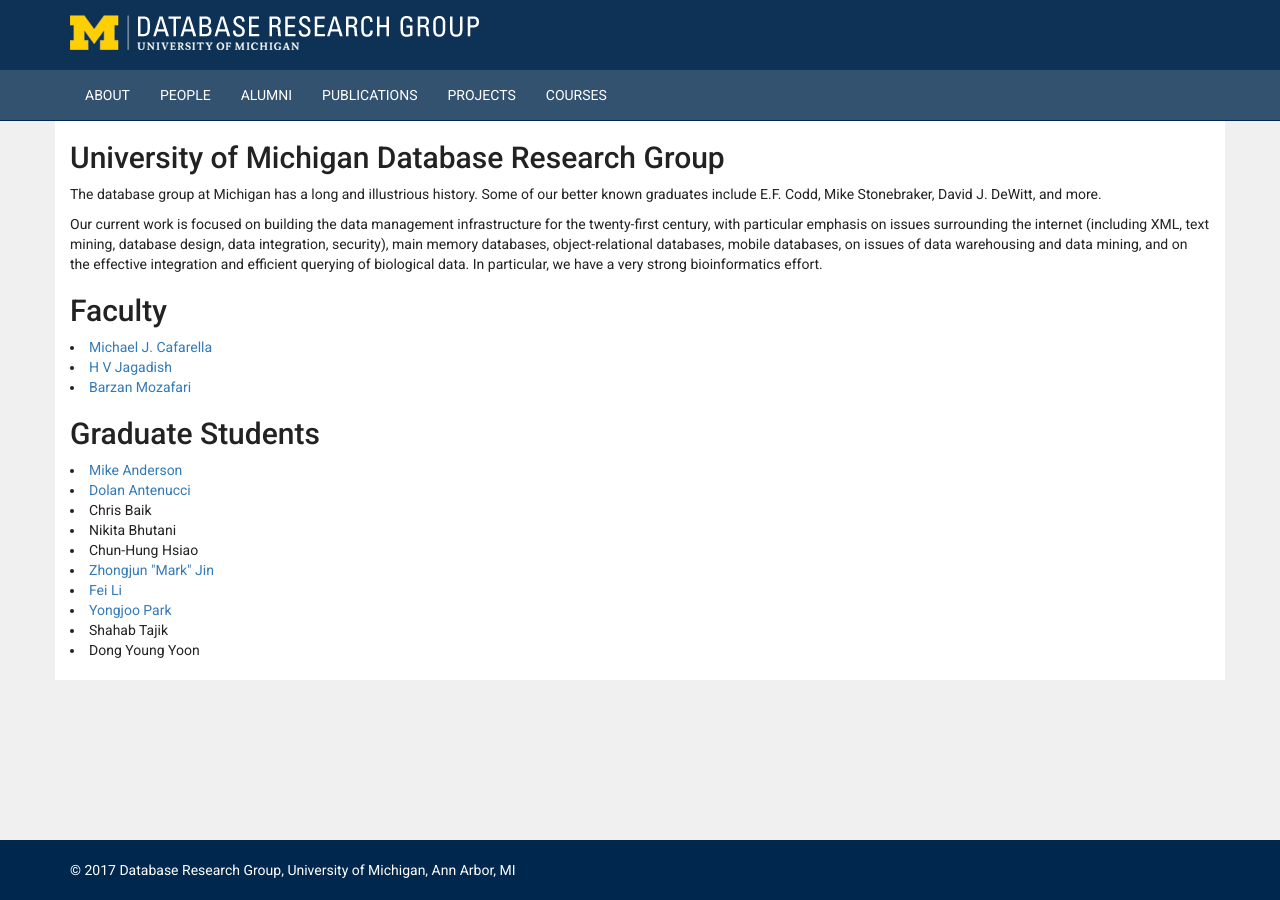
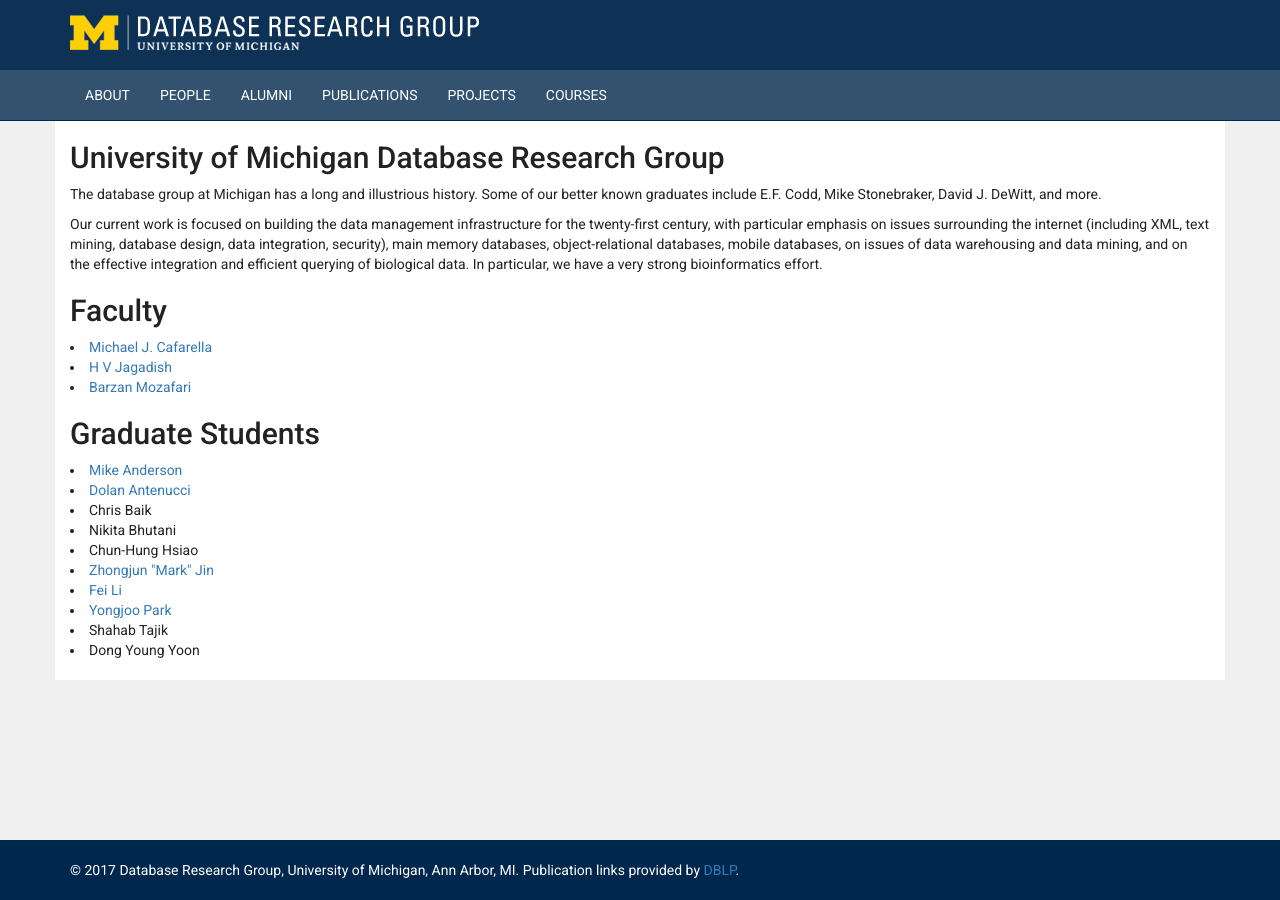
Before and after one commit to umich-dbgroup/umich-dbgroup.github.io, a Jekyll site: the page built from index.html, in a window 1280 px wide. Built offline with Jekyll 4.4.1, drawn with Linux system fonts in a browser that asks for light colours; nearby versions of some CDN libraries.

Commit message:
attribute DBLP

```diff
--- a/_layouts/default.html
+++ b/_layouts/default.html
@@ -52,14 +52,14 @@
 
     <div id="footer-wrap" class="container-fluid">
       <div id="footer" class="container">
-        &copy; {{ 'now' | date: "%Y" }} Database Research Group, University of Michigan, Ann Arbor, MI
+        &copy; {{ 'now' | date: "%Y" }} Database Research Group, University of Michigan, Ann Arbor, MI. Publication links provided by <a href="http://dblp.org">DBLP</a>.
       </div>
     </div>
 
     <script src="https://code.jquery.com/jquery-2.1.4.min.js"></script>
     <script src="https://maxcdn.bootstrapcdn.com/bootstrap/3.3.6/js/bootstrap.min.js"></script>
     <script src="/js/main.js"></script>
-    <script>
+    <!-- <script>
       (function(i,s,o,g,r,a,m){i['GoogleAnalyticsObject']=r;i[r]=i[r]||function(){
       (i[r].q=i[r].q||[]).push(arguments)},i[r].l=1*new Date();a=s.createElement(o),
       m=s.getElementsByTagName(o)[0];a.async=1;a.src=g;m.parentNode.insertBefore(a,m)
@@ -67,6 +67,6 @@
 
       ga('create', 'UA-44556514-3', 'auto');
       ga('send', 'pageview');
-    </script>
+    </script> -->
   </body>
 </html>
```
